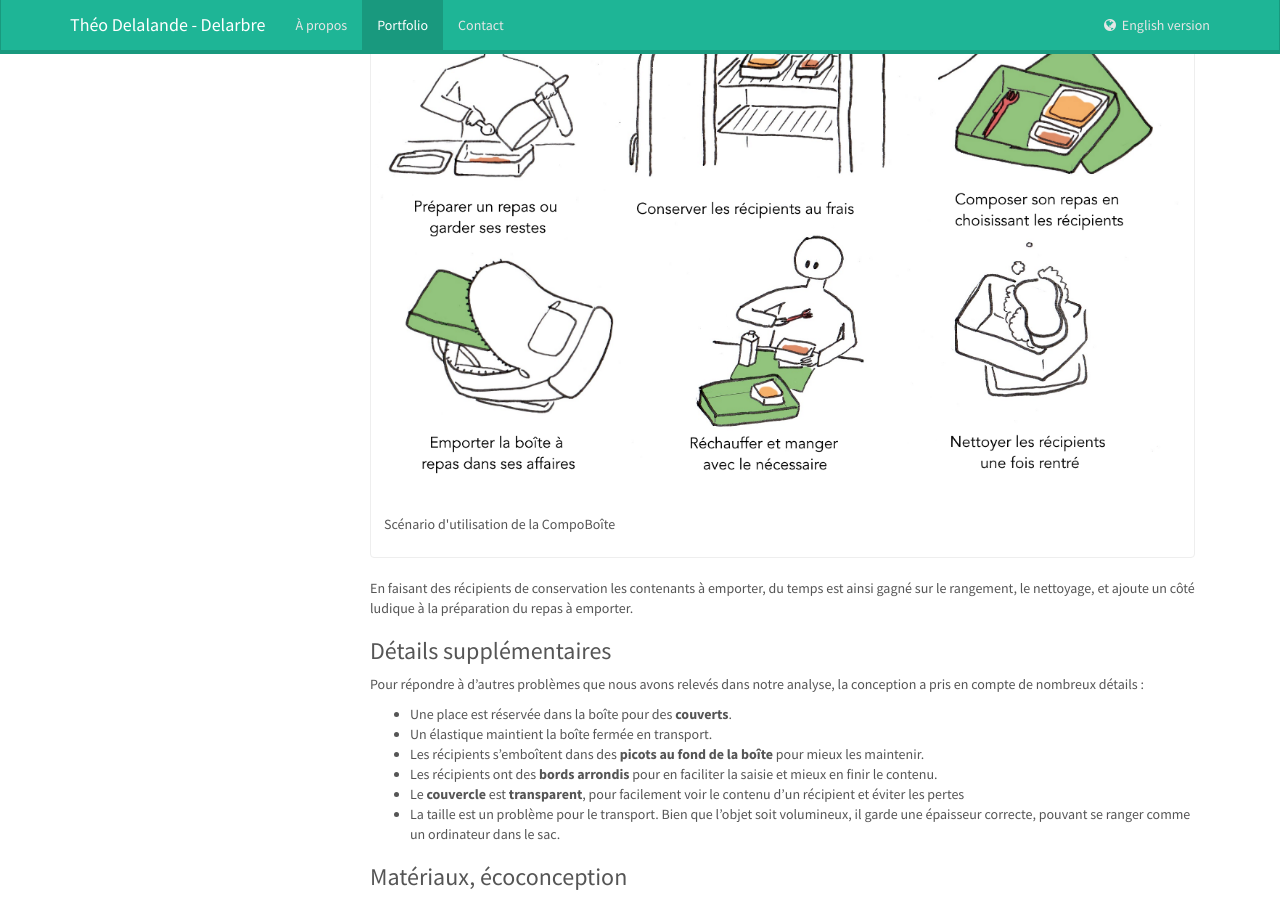
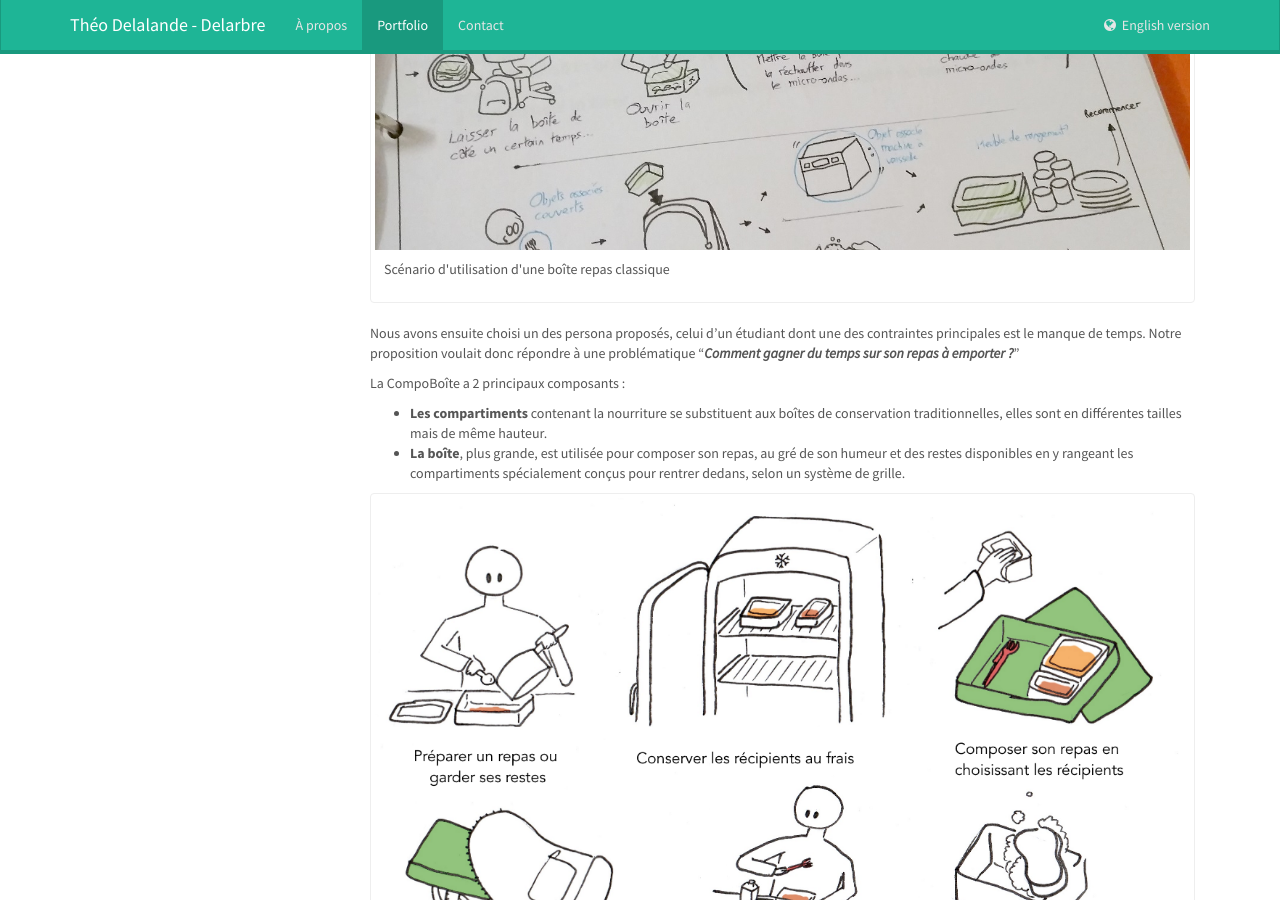
Before and after one commit to TheoDel/TheoDel.github.io, a Jekyll site: the page built from _projects/compoboite-fr.md, in a window 1280 px wide and 900 px high, scrolled down 977 px. Built offline with Jekyll 4.4.1, drawn with Linux system fonts in a browser that asks for light colours.

Commit message:
ComboBoite scenario

```diff
--- a/_projects/compoboite-fr.md
+++ b/_projects/compoboite-fr.md
@@ -36,6 +36,13 @@ Nous avons tout d'abord procédé à une large analyse du sujet, les boîtes rep
 - L'aspect sociétal et environnemental : anti-gaspillage, meilleur bilan
 environnemental que la nourriture à emporter, plaisir de la nourriture "faite maison"...
 - Le référentiel formel existant
+
+<div class="thumbnail">
+      <img src="compoboite/scenariooriginal.jpg" class="img-responsive" alt="Scénario d'utilisation d'une boîte repas classique">
+      <div class="caption">
+        <p>Scénario d'utilisation d'une boîte repas classique</p>
+      </div>
+</div>
 
 Nous avons ensuite choisi un des persona proposés, celui d'un étudiant dont une des
 contraintes principales est le manque de temps. Notre proposition voulait donc répondre
```
Also changed, not shown: _projects/compoboite.md (+7 -0 lines), _projects/compoboite/scenariooriginal.jpg (added), 2 other files.
